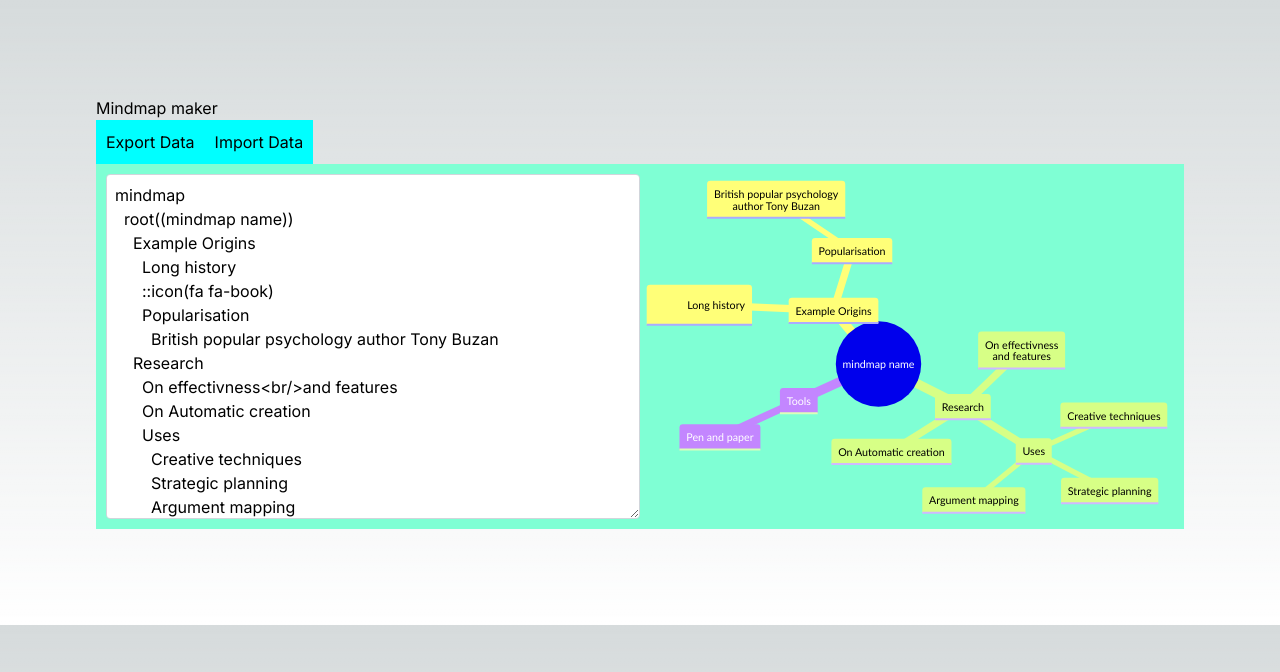
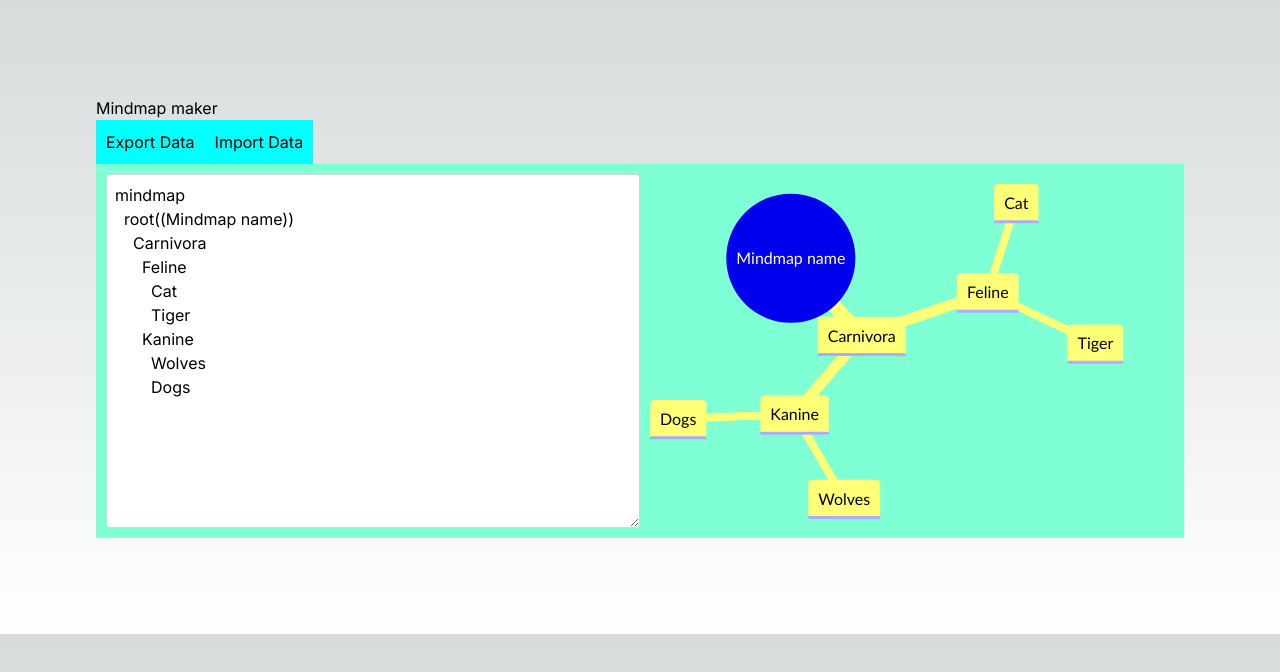
Before and after one commit to RisingSatalite/mindmap, a Next.js app: page / in a window 1280 px wide. Shown: the top 672 px of the page. Built offline with nearby package versions, Linux system fonts and the light colour scheme.

Commit message:
Update mermaideditor.js
basic

```diff
--- a/src/components/mermaideditor.js
+++ b/src/components/mermaideditor.js
@@ -6,21 +6,14 @@ const Mermaid = dynamic(() => import('@/components/mermaid'), { ssr: false });
 
 export default function Editor() {
   const [mermaidChart, setMermaidChart] = useState(`mindmap
-  root((mindmap name))
-    Example Origins
-      Long history
-      ::icon(fa fa-book)
-      Popularisation
-        British popular psychology author Tony Buzan
-    Research
-      On effectivness<br/>and features
-      On Automatic creation
-      Uses
-        Creative techniques
-        Strategic planning
-        Argument mapping
-    Tools
-      Pen and paper
+  root((Mindmap name))
+    Carnivora
+      Feline
+        Cat
+        Tiger
+      Kanine
+        Wolves
+        Dogs
   `);
 
   const change = (e) => {
@@ -58,7 +51,8 @@ export default function Editor() {
   };
 
   const handleExport = () => {
-    downloadFile('mindmap.txt', mermaidChart);
+    data = mermaidChart
+    downloadFile('mindmap.txt', data);
   };
 
   const handleFileUpload = (event) => {
```
